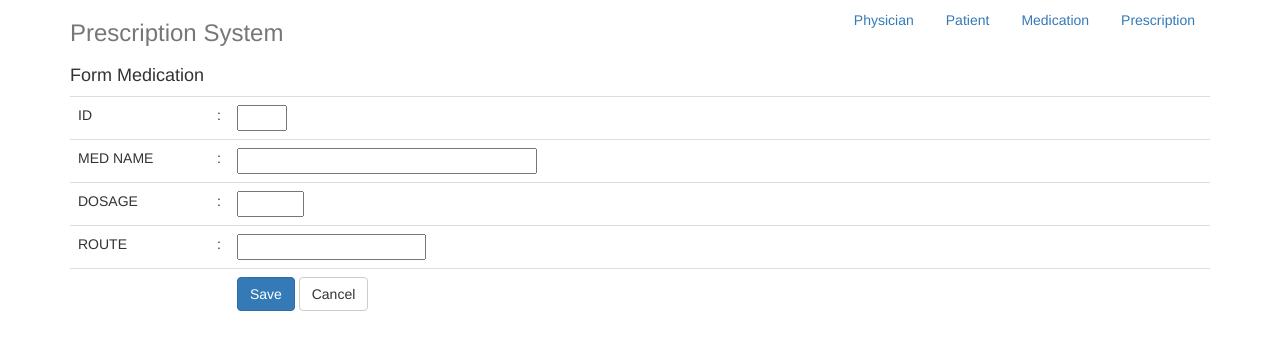
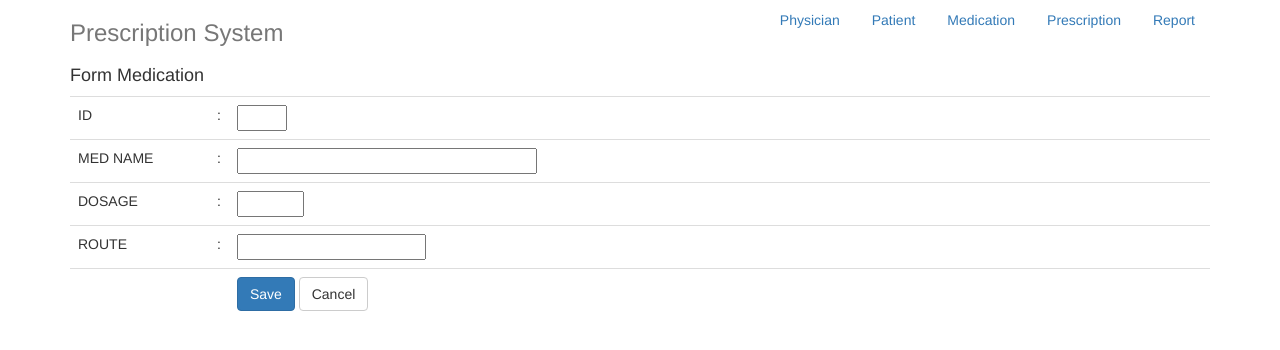
Before and after one commit to mdgs/prescription-system, a PHP site: page /medication.form.php in a window 1280 px wide. Shown: the top 350 px of the page. Run offline with PHP 8.4, Linux system fonts and the light colour scheme; some libraries are stand-ins or nearby versions.

Commit message:
missed files

```diff
--- a/header.php
+++ b/header.php
@@ -23,6 +23,7 @@
             <li ><a href="patient.php">Patient</a></li>
             <li ><a href="medication.php">Medication</a></li>
             <li ><a href="prescription.php">Prescription</a></li>
+            <li ><a href="report.php">Report</a></li>
           </ul>
         </nav>
         <h3 class="text-muted">Prescription System</h3>
```
Also changed, not shown: README.md.
